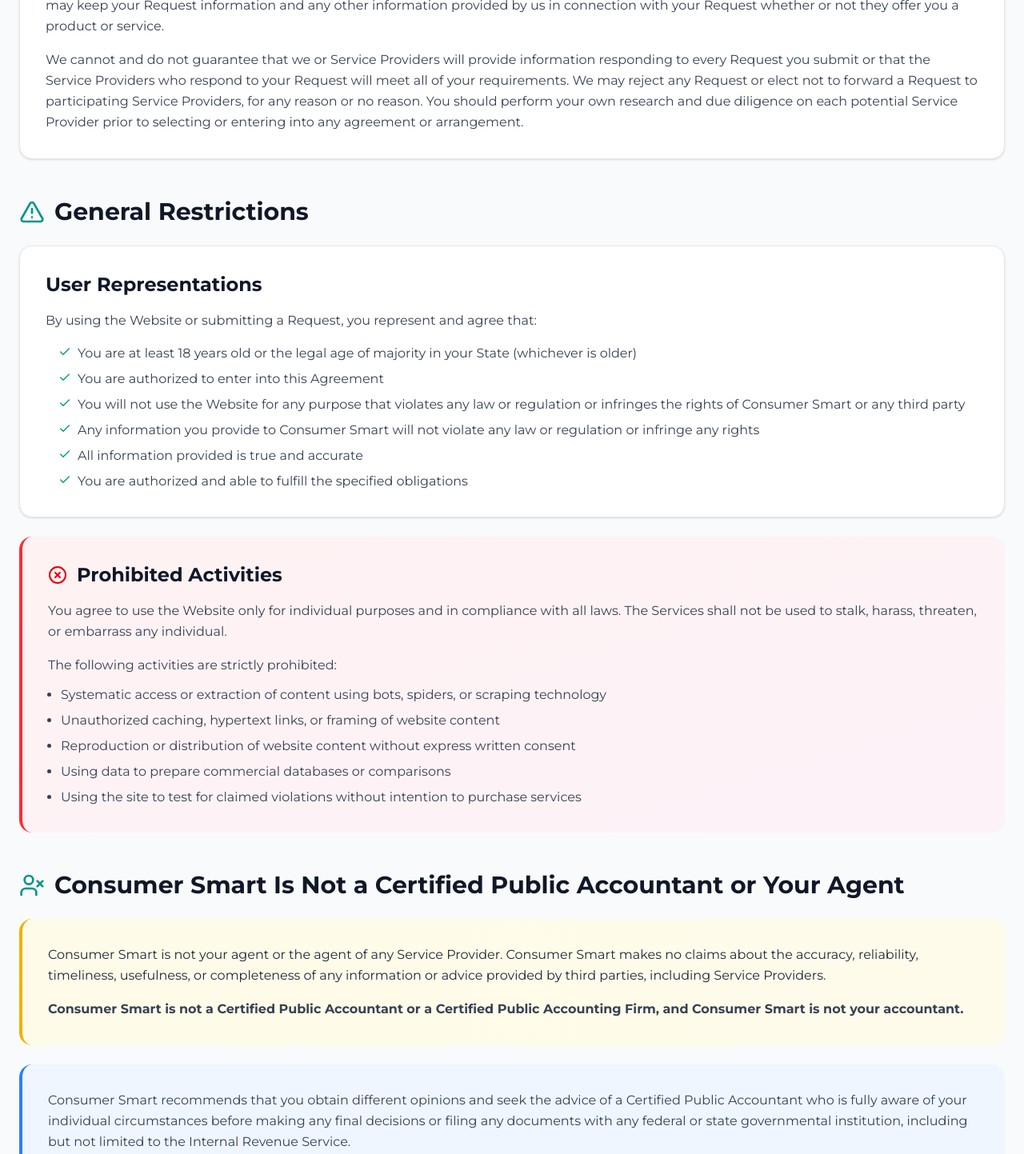
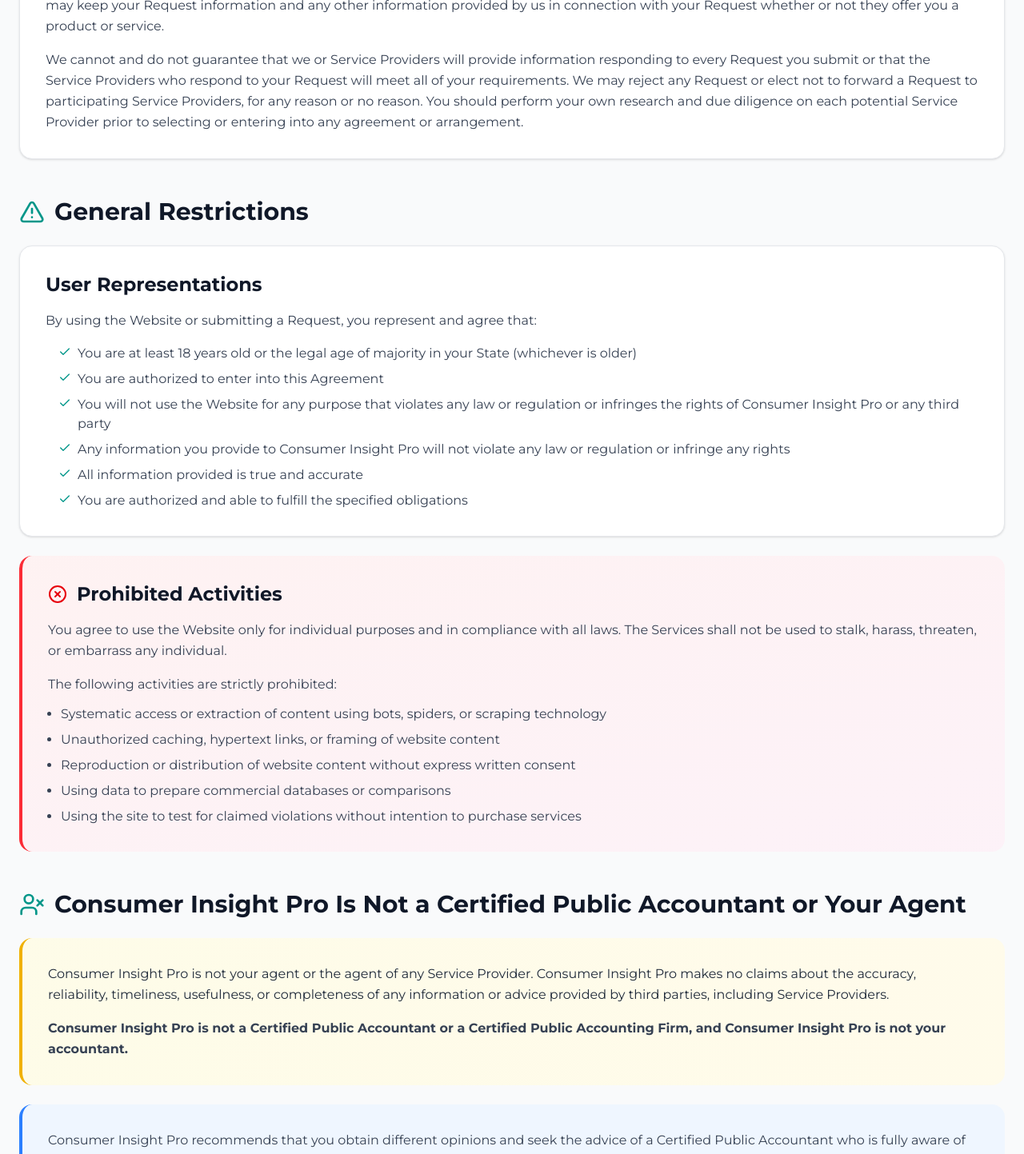
Before and after one commit to davidwrightsman/ConsumerInsightPro, a Next.js app: page /terms-conditions in a window 1280 px wide. Shown: the part 1330-2773 px from the top of the page at 80% size. Built offline with nearby package versions, Linux system fonts and the light colour scheme.

Commit message:
Update Terms & Conditions page text

```diff
--- a/app/terms-conditions/page.tsx
+++ b/app/terms-conditions/page.tsx
@@ -9,7 +9,7 @@
             <header className="bg-slate-900 border-b border-slate-800">
                 <div className="max-w-7xl mx-auto px-6 py-5">
                     <Link href="/">
-                        <img src="/assets/logo.webp" alt="Consumer Smart Logo" />
+                        <img src="/assets/logo.webp" alt="Consumer Insight Pro Logo" />
                     </Link>
                 </div>
             </header>
@@ -31,7 +31,7 @@
                 <section className="mb-12">
                     <div className="bg-white rounded-2xl p-8 shadow-sm border border-gray-200">
                         <p className="text-gray-700 leading-relaxed mb-4">
-                            By accessing or using this website, mobile application, or other websites that display these Terms and Conditions, or Consumer Smart (defined below) (collectively, this "Website") in any way, you ("User," "you," or "your") agree to be bound by this Terms and Conditions Agreement (the "Agreement" or "Terms and Conditions"). This Website is brought to you by Consumer Smart LLC ("Consumer Smart," "we," or "us"). The Agreement is a binding legal contract between you and us.
+                            By accessing or using this website, mobile application, or other websites that display these Terms and Conditions, or Consumer Insight Pro (defined below) (collectively, this "Website") in any way, you ("User," "you," or "your") agree to be bound by this Terms and Conditions Agreement (the "Agreement" or "Terms and Conditions"). This Website is brought to you by Consumer Insight Pro LLC ("Consumer Insight Pro," "we," or "us"). The Agreement is a binding legal contract between you and us.
                         </p>
 
                         <div className="bg-gradient-to-r from-yellow-50 to-orange-50 border-l-4 border-yellow-500 p-6 rounded-lg">
@@ -88,11 +88,11 @@
                                 </li>
                                 <li className="flex items-start gap-2">
                                     <Check className="w-4 h-4 text-teal-600 flex-shrink-0 mt-0.5" />
-                                    <span>You will not use the Website for any purpose that violates any law or regulation or infringes the rights of Consumer Smart or any third party</span>
+                                    <span>You will not use the Website for any purpose that violates any law or regulation or infringes the rights of Consumer Insight Pro or any third party</span>
                                 </li>
                                 <li className="flex items-start gap-2">
                                     <Check className="w-4 h-4 text-teal-600 flex-shrink-0 mt-0.5" />
-                                    <span>Any information you provide to Consumer Smart will not violate any law or regulation or infringe any rights</span>
+                                    <span>Any information you provide to Consumer Insight Pro will not violate any law or regulation or infringe any rights</span>
                                 </li>
                                 <li className="flex items-start gap-2">
                                     <Check className="w-4 h-4 text-teal-600 flex-shrink-0 mt-0.5" />
@@ -126,28 +126,28 @@
                     </div>
                 </section>
 
-                {/* Consumer Smart Is Not a Certified Public Accountant */}
+                {/* Consumer Insight Pro Is Not a Certified Public Accountant */}
                 <section className="mb-12">
                     <h2 className="text-3xl font-bold text-gray-900 mb-6 flex items-center gap-3">
                         <UserX className="w-8 h-8 text-teal-600" />
-                        Consumer Smart Is Not a Certified Public Accountant or Your Agent
+                        Consumer Insight Pro Is Not a Certified Public Accountant or Your Agent
                     </h2>
 
                     <div className="space-y-6">
                         <div className="bg-gradient-to-r from-yellow-50 to-amber-50 rounded-2xl p-8 border-l-4 border-yellow-500">
                             <p className="text-gray-800 leading-relaxed mb-4">
-                                Consumer Smart is not your agent or the agent of any Service Provider. Consumer Smart makes no claims about the accuracy, reliability, timeliness, usefulness, or completeness of any information or advice provided by third parties, including Service Providers.
+                                Consumer Insight Pro is not your agent or the agent of any Service Provider. Consumer Insight Pro makes no claims about the accuracy, reliability, timeliness, usefulness, or completeness of any information or advice provided by third parties, including Service Providers.
                             </p>
                             <p className="text-gray-700 leading-relaxed">
                                 <strong>
-                                    Consumer Smart is not a Certified Public Accountant or a Certified Public Accounting Firm, and Consumer Smart is not your accountant.
+                                    Consumer Insight Pro is not a Certified Public Accountant or a Certified Public Accounting Firm, and Consumer Insight Pro is not your accountant.
                                 </strong>
                             </p>
                         </div>
 
                         <div className="bg-blue-50 rounded-2xl p-8 border-l-4 border-blue-500">
                             <p className="text-gray-700 leading-relaxed">
-                                Consumer Smart recommends that you obtain different opinions and seek the advice of a Certified Public Accountant who is fully aware of your individual circumstances before making any final decisions or filing any documents with any federal or state governmental institution, including but not limited to the Internal Revenue Service.
+                                Consumer Insight Pro recommends that you obtain different opinions and seek the advice of a Certified Public Accountant who is fully aware of your individual circumstances before making any final decisions or filing any documents with any federal or state governmental institution, including but not limited to the Internal Revenue Service.
                             </p>
                         </div>
                     </div>
@@ -171,11 +171,11 @@
                     <h2 className="text-3xl font-bold text-gray-900 mb-6">Privacy Communications</h2>
                     <div className="bg-white rounded-2xl p-8 shadow-sm border border-gray-200">
                         <p className="text-gray-700 leading-relaxed mb-4">
-                            By using Consumer Smart, you agree to our Privacy Policy, which is incorporated herein by reference.
+                            By using Consumer Insight Pro, you agree to our Privacy Policy, which is incorporated herein by reference.
                         </p>
                         <div className="bg-gradient-to-r from-yellow-50 to-orange-50 border-l-4 border-yellow-500 p-6 rounded-lg">
                             <p className="text-gray-800 leading-relaxed">
-                                By submitting your contact information through the Website, you are providing your prior express written consent to receive marketing communications about financial and tax services via automated telephone dialing systems, pre-recorded calls, artificial voice, text messages, and emails from Consumer Smart, our advertising partners, and Service Partners, at the phone number and/or email address you provided or confirmed above, including landlines and wireless numbers, if applicable, even if the phone number is on a corporate, state, or national do not call list, or if you previously unsubscribed from emails. Consent is not a condition to purchase any goods or services.
+                                By submitting your contact information through the Website, you are providing your prior express written consent to receive marketing communications about financial and tax services via automated telephone dialing systems, pre-recorded calls, artificial voice, text messages, and emails from Consumer Insight Pro, our advertising partners, and Service Partners, at the phone number and/or email address you provided or confirmed above, including landlines and wireless numbers, if applicable, even if the phone number is on a corporate, state, or national do not call list, or if you previously unsubscribed from emails. Consent is not a condition to purchase any goods or services.
                             </p>
                         </div>
                     </div>
@@ -189,7 +189,7 @@
                     </h2>
                     <div className="bg-white rounded-2xl p-8 shadow-sm border border-gray-200">
                         <p className="text-gray-700 leading-relaxed">
-                            External links to other internet sites or resources may be provided by Consumer Smart, Service Providers, or other third parties. Consumer Smart has no control over, and does not endorse, such sites, resources, or entities. You acknowledge and agree that Consumer Smart is not responsible or liable for the availability or content, advertising, products, or any other material found on such external sites or resources. You further acknowledge and agree that we shall not be responsible or liable, directly or indirectly, for any damage or loss caused or alleged to be caused by or in connection with use of or reliance on any such content, goods, or services available on or through any third parties.
+                            External links to other internet sites or resources may be provided by Consumer Insight Pro, Service Providers, or other third parties. Consumer Insight Pro has no control over, and does not endorse, such sites, resources, or entities. You acknowledge and agree that Consumer Insight Pro is not responsible or liable for the availability or content, advertising, products, or any other material found on such external sites or resources. You further acknowledge and agree that we shall not be responsible or liable, directly or indirectly, for any damage or loss caused or alleged to be caused by or in connection with use of or reliance on any such content, goods, or services available on or through any third parties.
                         </p>
                     </div>
                 </section>
@@ -222,10 +222,10 @@
                             TO THE MAXIMUM EXTENT PERMITTED BY LAW:
                         </p>
                         <p className="text-gray-700 leading-relaxed mb-4">
-                            THE WEBSITE AND ANY CONTENT, INFORMATION, AND MATERIALS MADE AVAILABLE THROUGH OR IN CONNECTION WITH THE WEBSITE ARE PROVIDED TO YOU "AS AVAILABLE" AND "AS IS" WITHOUT ANY EXPRESS REPRESENTATIONS OR WARRANTIES OF ANY KIND, AND Consumer Smart DISCLAIMS ALL STATUTORY OR IMPLIED REPRESENTATIONS, WARRANTIES, AGREEMENTS WITH RESPECT TO THE WEBSITE, AND ALL GOODS, SERVICES, CONTENT, INFORMATION, AND MATERIALS (INCLUDING THIRD PARTY GOODS, SERVICES, CONTENT, INFORMATION, AND MATERIALS) MADE AVAILABLE THROUGH THE WEBSITE, INCLUDING ANY REPRESENTATIONS OR WARRANTIES OF SATISFACTORY QUALITY, MERCHANTABILITY, FITNESS FOR A PARTICULAR PURPOSE, NONINFRINGEMENT, AND TITLE.
+                            THE WEBSITE AND ANY CONTENT, INFORMATION, AND MATERIALS MADE AVAILABLE THROUGH OR IN CONNECTION WITH THE WEBSITE ARE PROVIDED TO YOU "AS AVAILABLE" AND "AS IS" WITHOUT ANY EXPRESS REPRESENTATIONS OR WARRANTIES OF ANY KIND, AND Consumer Insight Pro DISCLAIMS ALL STATUTORY OR IMPLIED REPRESENTATIONS, WARRANTIES, AGREEMENTS WITH RESPECT TO THE WEBSITE, AND ALL GOODS, SERVICES, CONTENT, INFORMATION, AND MATERIALS (INCLUDING THIRD PARTY GOODS, SERVICES, CONTENT, INFORMATION, AND MATERIALS) MADE AVAILABLE THROUGH THE WEBSITE, INCLUDING ANY REPRESENTATIONS OR WARRANTIES OF SATISFACTORY QUALITY, MERCHANTABILITY, FITNESS FOR A PARTICULAR PURPOSE, NONINFRINGEMENT, AND TITLE.
                         </p>
                         <p className="text-gray-700 leading-relaxed">
-                            Consumer Smart SHALL NOT BE LIABLE FOR ANY INDIRECT, INCIDENTAL, CONSEQUENTIAL, SPECIAL, EXEMPLARY, OR PUNITIVE DAMAGES OF ANY KIND IN CONNECTION WITH THE WEBSITE, UNDER ANY CONTRACT, NEGLIGENCE, STRICT LIABILITY OR OTHER THEORY, INCLUDING DAMAGES FOR:
+                            Consumer Insight Pro SHALL NOT BE LIABLE FOR ANY INDIRECT, INCIDENTAL, CONSEQUENTIAL, SPECIAL, EXEMPLARY, OR PUNITIVE DAMAGES OF ANY KIND IN CONNECTION WITH THE WEBSITE, UNDER ANY CONTRACT, NEGLIGENCE, STRICT LIABILITY OR OTHER THEORY, INCLUDING DAMAGES FOR:
                         </p>
 
                         <ul className="space-y-2 text-gray-700 ml-6 list-disc my-5">
@@ -239,7 +239,7 @@
                         </ul>
 
                         <p className="text-gray-700 leading-relaxed">
-                            THE MAXIMUM LIABILITY OF Consumer Smart FOR ALL DAMAGES, LOSSES, AND CAUSES OF ACTION, WHETHER IN CONTRACT, TORT (INCLUDING NEGLIGENCE), OR OTHERWISE, SHALL BE THE TOTAL AMOUNT, IF ANY, PAID BY YOU TO Consumer Smart TO ACCESS AND USE THE WEBSITE.
+                            THE MAXIMUM LIABILITY OF Consumer Insight Pro FOR ALL DAMAGES, LOSSES, AND CAUSES OF ACTION, WHETHER IN CONTRACT, TORT (INCLUDING NEGLIGENCE), OR OTHERWISE, SHALL BE THE TOTAL AMOUNT, IF ANY, PAID BY YOU TO Consumer Insight Pro TO ACCESS AND USE THE WEBSITE.
                         </p>
                     </div>
                 </section>
@@ -252,7 +252,7 @@
                     </h2>
                     <div className="bg-gradient-to-br from-red-50 to-pink-50 rounded-2xl p-8 border-l-4 border-red-500">
                         <p className="text-gray-800 leading-relaxed mb-4">
-                            You agree that you shall indemnify, defend, and hold harmless Consumer Smart, its officers, directors, employees and agents, affiliates, and Service Providers against any and all direct or indirect losses, claims, demands, expenses (including attorneys' fees and cost) or liabilities of whatever nature or kind arising out of:
+                            You agree that you shall indemnify, defend, and hold harmless Consumer Insight Pro, its officers, directors, employees and agents, affiliates, and Service Providers against any and all direct or indirect losses, claims, demands, expenses (including attorneys' fees and cost) or liabilities of whatever nature or kind arising out of:
                         </p>
                         <ul className="space-y-2 text-gray-700 ml-4 list-disc">
                             <li>Your use of our Website</li>
@@ -278,14 +278,14 @@
                                 You and we agree that any concerns, complaints, demands for relief, disputes, or claims will be resolved on an individual basis through binding arbitration or in small claims court only.
                             </p>
                             <p className="text-gray-700 leading-relaxed font-bold uppercase">
-                                YOU AND Consumer Smart AGREE TO WAIVE ANY AND ALL RIGHTS TO A TRIAL BY JURY AND TO PARTICIPATE IN ANY WAY IN A CLASS ACTION.
+                                YOU AND Consumer Insight Pro AGREE TO WAIVE ANY AND ALL RIGHTS TO A TRIAL BY JURY AND TO PARTICIPATE IN ANY WAY IN A CLASS ACTION.
                             </p>
                         </div>
 
                         <div className="bg-white rounded-2xl p-8 shadow-sm border border-gray-200">
                             <h3 className="text-2xl font-bold text-gray-900 mb-4">Required Informal Settlement Process</h3>
                             <p className="text-gray-700 leading-relaxed">
-                                Before filing a claim, both parties must participate in a 60-day informal settlement process. To initiate this, send a Claim Statement to <a href="mailto:support@consumersmart.org" className="text-teal-600 hover:underline">support@consumersmart.org</a> or by certified mail to 16192 Coastal Highway, Lewes, Delaware 19958 including:
+                                Before filing a claim, both parties must participate in a 60-day informal settlement process. To initiate this, send a Claim Statement to <a href="mailto:dave@luciddm.com" className="text-teal-600 hover:underline">dave@luciddm.com</a> or by certified mail to 310 4th Ave S Suite 5010 PMB 99491 Minneapolis, MN 55415 including:
                                 <br />
                                 Your name and address <br />
                                 Detailed explanation of the dispute <br />
@@ -299,7 +299,7 @@
                                 Arbitration will be conducted by the American Arbitration Association (AAA) under their Commercial Arbitration Rules. Cases will be handled by phone, online, or through written submissions unless both parties agree otherwise. The arbitrator's decision is final and binding. Each party bears their own costs unless determined otherwise by the arbitrator.
                             </p>
                             <p className="text-gray-700 leading-relaxed">
-                                You have 30 days from your first website visit or information submission to opt out by emailing <a href="mailto:support@consumersmart.org" className="text-teal-600 hover:underline">support@consumersmart.org</a>
+                                You have 30 days from your first website visit or information submission to opt out by emailing <a href="mailto:dave@luciddm.com" className="text-teal-600 hover:underline">dave@luciddm.com</a>
                             </p>
                         </div>
                     </div>
@@ -325,7 +325,7 @@
                     </h2>
                     <div className="bg-white rounded-2xl p-8 shadow-sm border border-gray-200">
                         <p className="text-gray-700 leading-relaxed mb-4">
-                            Consumer Smart, and the Website's entire contents, features, and functionality, including, but not limited to, all information, text, displays, photographs, graphics, video and audio, and the design, selection, and arrangement thereof ("Content") are owned by, licensed by, or provided to Consumer Smart. The Website is protected by copyright, trademark, trade secret, and other intellectual property or proprietary rights laws, and thus, we own and retain all rights in the Consumer Smart Content and the Website.
+                            Consumer Insight Pro, and the Website's entire contents, features, and functionality, including, but not limited to, all information, text, displays, photographs, graphics, video and audio, and the design, selection, and arrangement thereof ("Content") are owned by, licensed by, or provided to Consumer Insight Pro. The Website is protected by copyright, trademark, trade secret, and other intellectual property or proprietary rights laws, and thus, we own and retain all rights in the Consumer Insight Pro Content and the Website.
                         </p>
                         <p className="text-gray-700 leading-relaxed">
                             Our trademarks, trade dress, and other intellectual property may not be used, including as part of trademarks and/or as part of domain names, in connection with any product or service in any manner that is likely to cause confusion to consumers or other users or recipients or the trademark.
@@ -387,8 +387,8 @@
                             Contact Our Designated Agent:
                         </p>
                         <p className="text-gray-700 leading-relaxed italic">
-                            16192 Coastal Highway <br />
-                            Lewes, Delaware 19958
+                            310 4th Ave S Suite 5010 PMB 99491 <br />
+                            Minneapolis, MN 55415
                         </p>
                     </div>
                 </section>
@@ -404,11 +404,11 @@
                             If you have questions about this Agreement, please contact us at:
                         </p>
                         <p className="text-gray-800 font-semibold">
-                            <a href="mailto:support@consumersmart.org" className="text-teal-600 hover:underline">support@consumersmart.org</a>
+                            <a href="mailto:dave@luciddm.com" className="text-teal-600 hover:underline">dave@luciddm.com</a>
                         </p>
                         <p className="text-gray-700 mt-3">
-                            16192 Coastal Highway<br />
-                            Lewes, Delaware 19958
+                            310 4th Ave S Suite 5010 PMB 99491<br />
+                            Minneapolis, MN 55415
                         </p>
                     </div>
                 </section>
```
